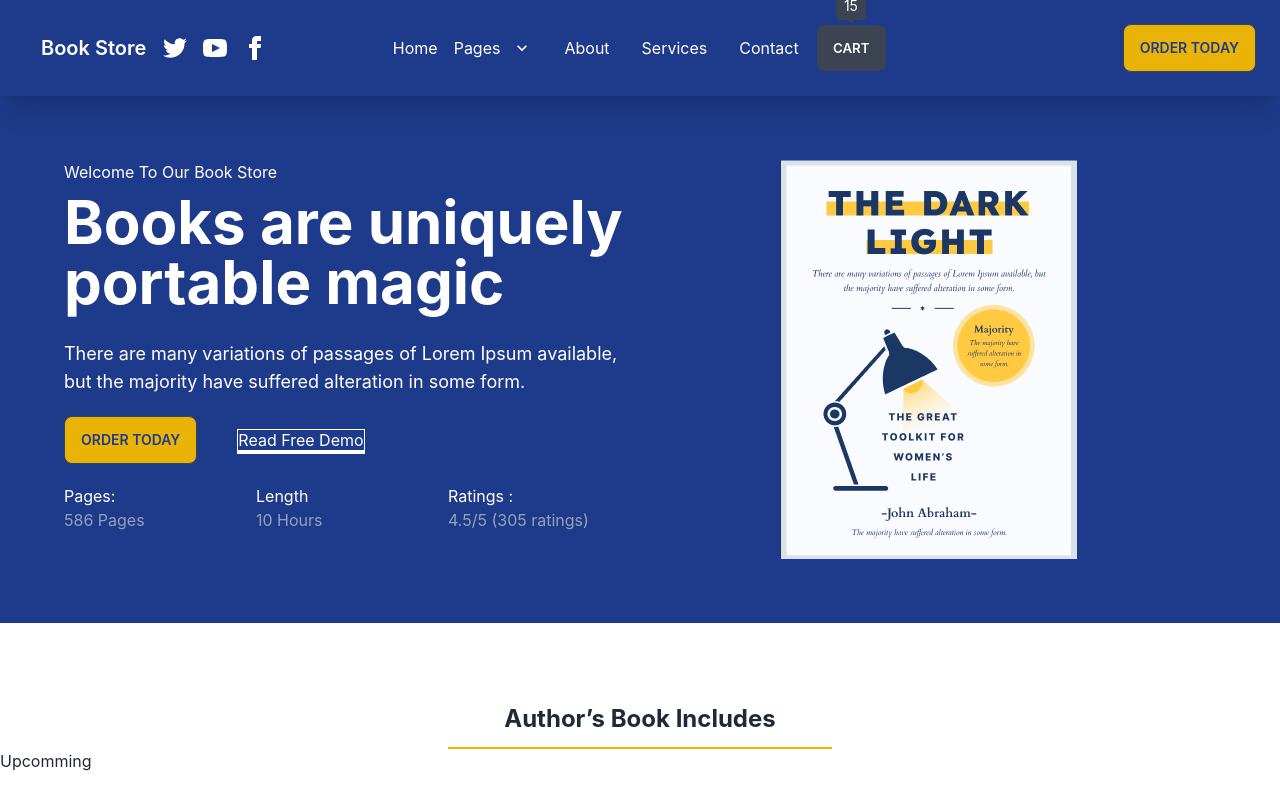
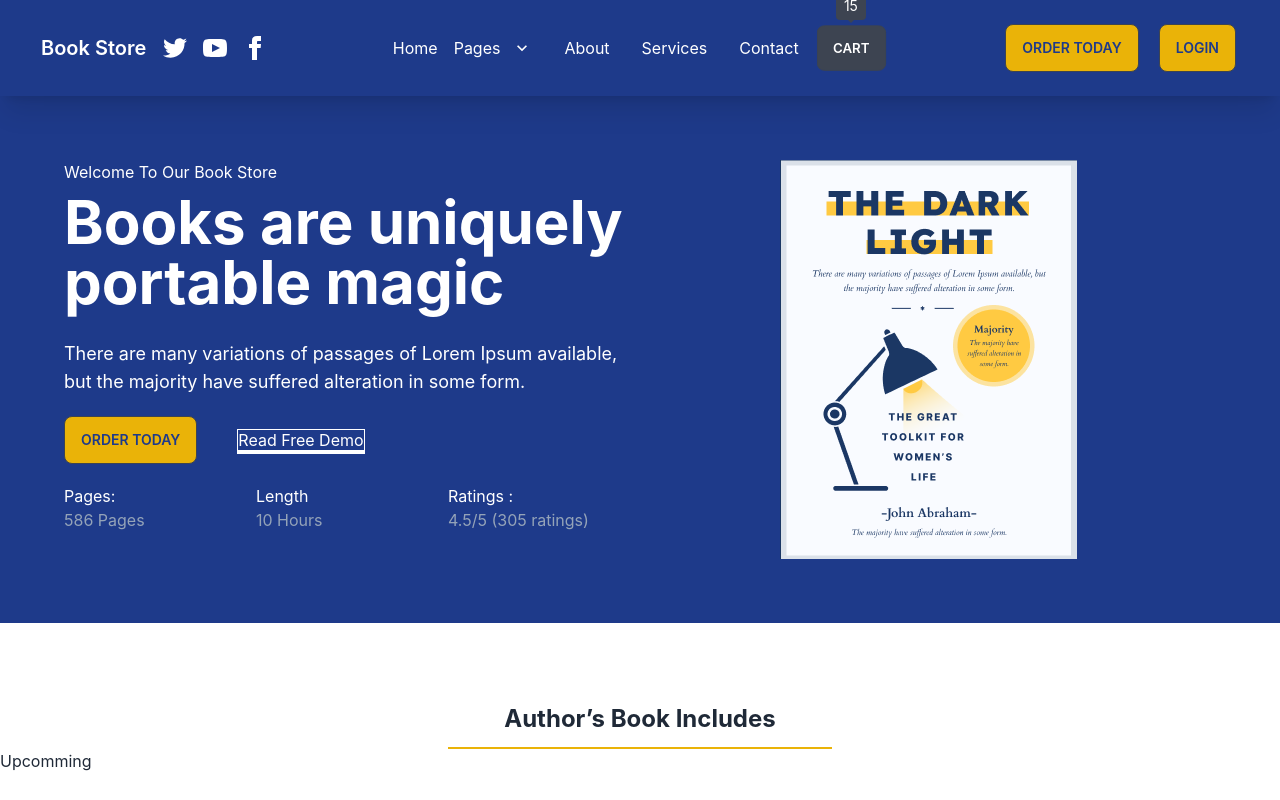
Before and after one commit to imashiqe/book-app, a React (Create React App) app: page / in a window 1280 px wide. Shown: the top 800 px of the page. Built offline with nearby package versions, Linux system fonts and the light colour scheme.

Commit message:
login button added

```diff
--- a/src/shared/Header/Header.js
+++ b/src/shared/Header/Header.js
@@ -29,10 +29,10 @@ const Header = () => {
 
       </ul>
 
-    </div>
-    <a className="btn btn-ghost normal-case text-xl">Book Store</a>
+    </div >
+    <a className="btn btn-ghost normal-case text-xl ">Book Store</a>
 
-    <div className="grid grid-flow-col gap-4">
+    <div className="grid grid-flow-col gap-4 ">
       <a><svg xmlns="http://www.w3.org/2000/svg" width="24" height="24" viewBox="0 0 24 24" className="fill-current"><path d="M24 4.557c-.883.392-1.832.656-2.828.775 1.017-.609 1.798-1.574 2.165-2.724-.951.564-2.005.974-3.127 1.195-.897-.957-2.178-1.555-3.594-1.555-3.179 0-5.515 2.966-4.797 6.045-4.091-.205-7.719-2.165-10.148-5.144-1.29 2.213-.669 5.108 1.523 6.574-.806-.026-1.566-.247-2.229-.616-.054 2.281 1.581 4.415 3.949 4.89-.693.188-1.452.232-2.224.084.626 1.956 2.444 3.379 4.6 3.419-2.07 1.623-4.678 2.348-7.29 2.04 2.179 1.397 4.768 2.212 7.548 2.212 9.142 0 14.307-7.721 13.995-14.646.962-.695 1.797-1.562 2.457-2.549z"></path></svg></a>
       <a><svg xmlns="http://www.w3.org/2000/svg" width="24" height="24" viewBox="0 0 24 24" className="fill-current"><path d="M19.615 3.184c-3.604-.246-11.631-.245-15.23 0-3.897.266-4.356 2.62-4.385 8.816.029 6.185.484 8.549 4.385 8.816 3.6.245 11.626.246 15.23 0 3.897-.266 4.356-2.62 4.385-8.816-.029-6.185-.484-8.549-4.385-8.816zm-10.615 12.816v-8l8 3.993-8 4.007z"></path></svg></a>
       <a><svg xmlns="http://www.w3.org/2000/svg" width="24" height="24" viewBox="0 0 24 24" className="fill-current"><path d="M9 8h-3v4h3v12h5v-12h3.642l.358-4h-4v-1.667c0-.955.192-1.333 1.115-1.333h2.885v-5h-3.808c-3.596 0-5.192 1.583-5.192 4.615v3.385z"></path></svg></a>
@@ -61,7 +61,9 @@ const Header = () => {
   </div>
   <div className="navbar-end">
     <a className="btn bg-yellow-500 text-blue-900">Order Today</a>
+    <a className="btn bg-yellow-500 text-blue-900 mx-5">Login</a>
   </div>
+
 </div>
             </div>
 
```
